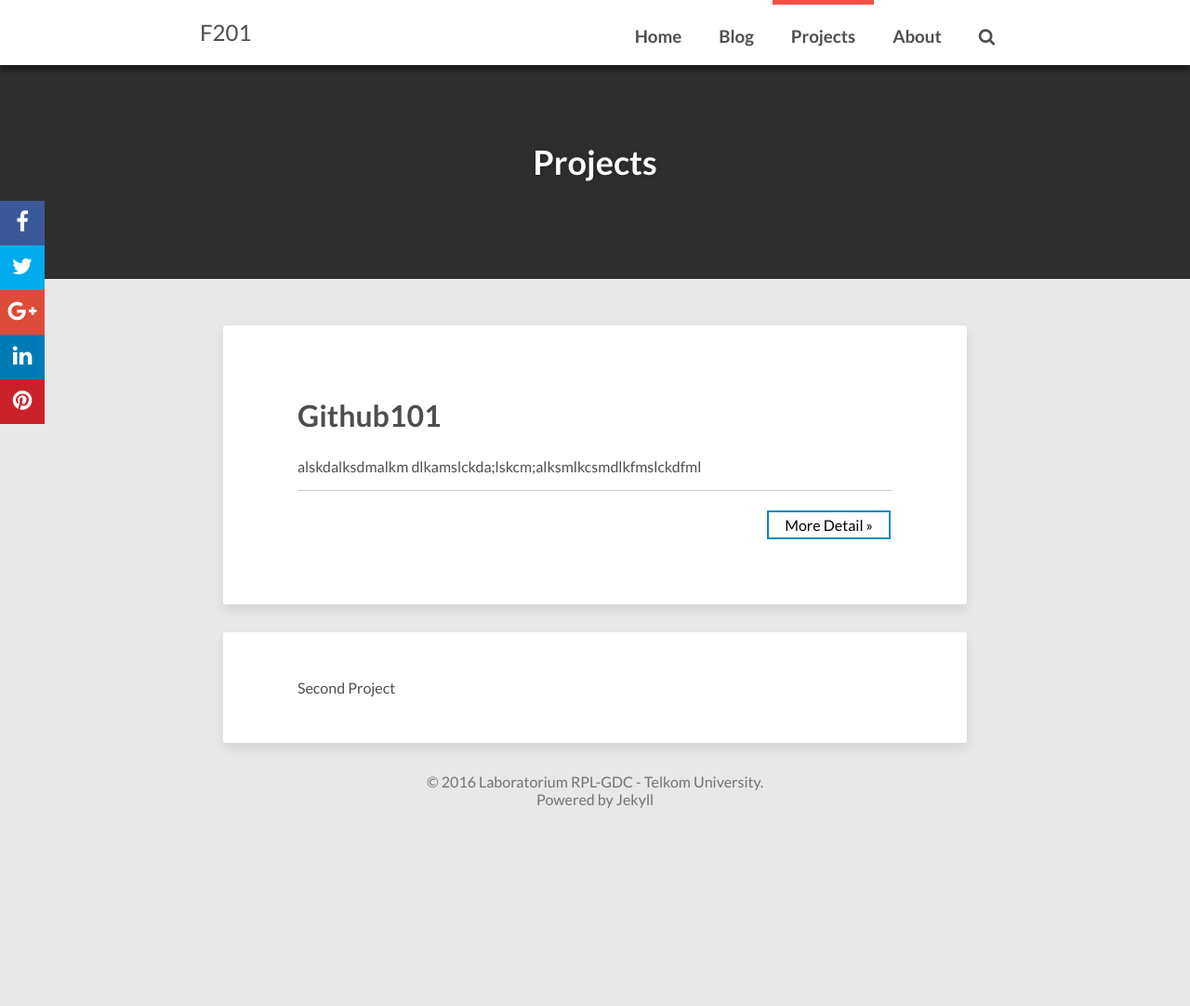
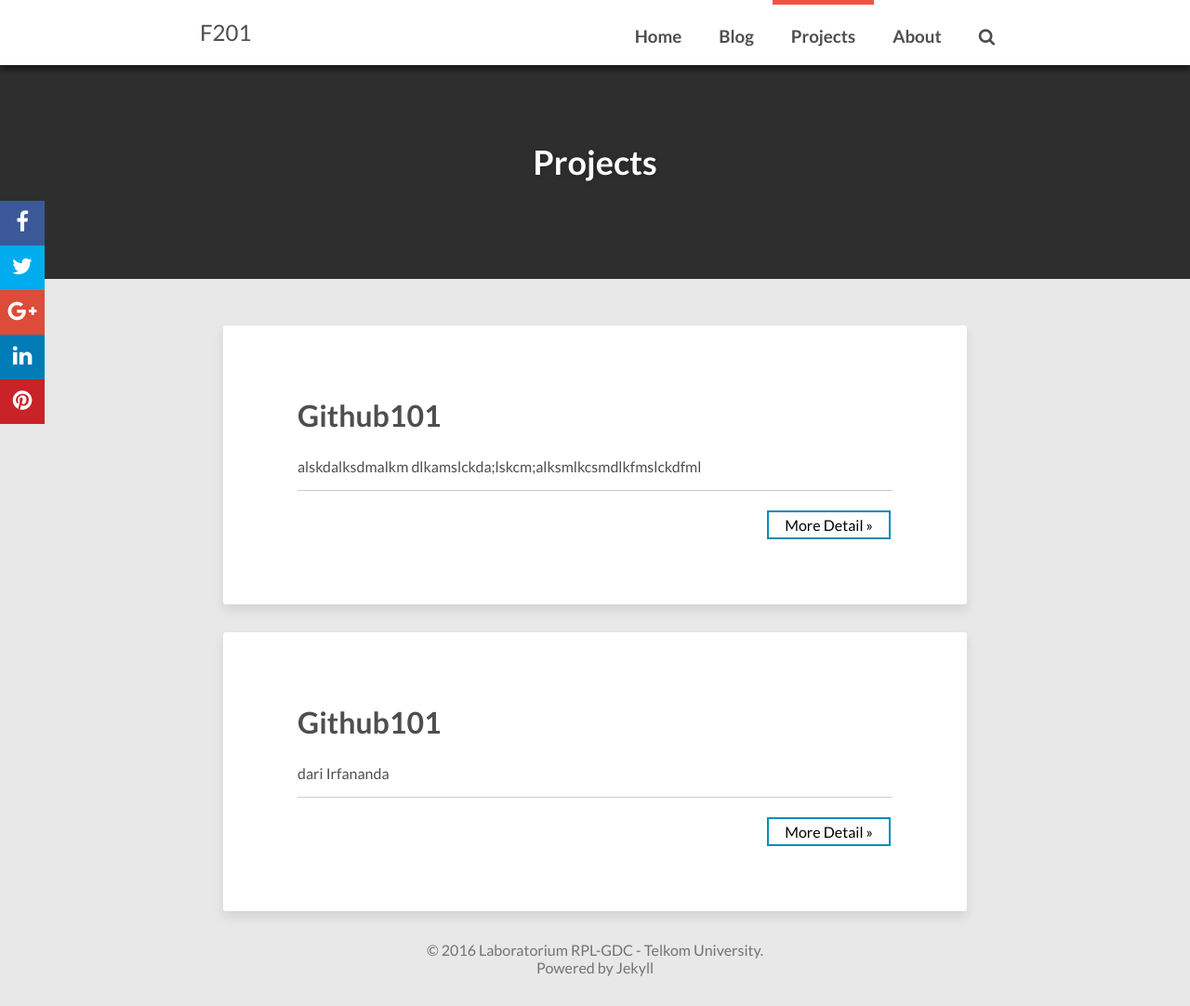
Before and after one commit to F201/f201.github.io, a Jekyll site: the page built from projects/index.html, in a window 1280 px wide and 1082 px high. Shown: the whole window at 93% size. Built offline with Jekyll 4.4.1, drawn with Linux system fonts in a browser that asks for light colours; nearby versions of some CDN libraries; comment, search, counter and statistics services are not loaded.

Commit message:
new article moview

```diff
--- a/projects/index.html
+++ b/projects/index.html
@@ -25,5 +25,11 @@ format:
 
 <!-- project 2 -->
 <article>
-	Second Project
+	<h1>Github101</h1>
+
+	<!-- Project Summary Description -->
+	dari Irfananda
+
+	<hr>
+	<p align="right"><a class="projectpageBtn projectpageBtn1" href="http://f201.github.io/Moview/" target="_blank">More Detail  &raquo;</a>	</p>
 </article>
```
